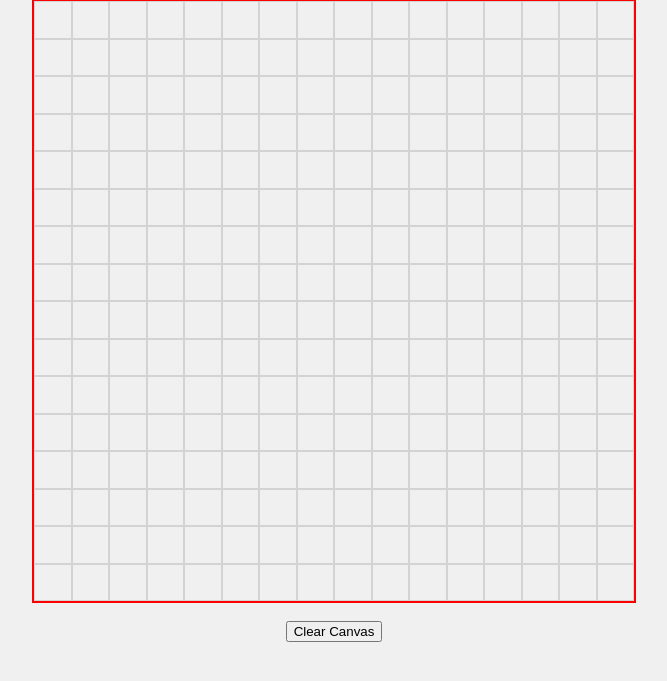
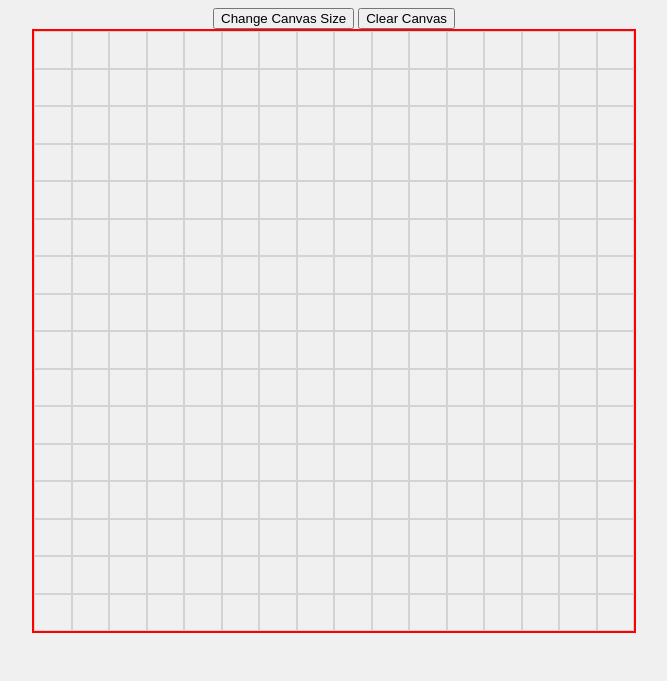
Before and after one commit to jd-loper/etch-a-sketch, a plain HTML site: page index.html in a window 1280 px wide. Shown: the part 119-800 px from the top of the page, without its empty margins (306-973 px from the left). Drawn offline with Linux system fonts and the light colour scheme.

Commit message:
Add button to change canvas size, move buttons

```diff
--- a/index.html
+++ b/index.html
@@ -9,8 +9,10 @@
   </head>
   <body>
     <h1>Etch-a-Sketch</h1>
+    <div id="buttons">
+      <button id="canvasBtn">Change Canvas Size</button>
+      <button id="clearBtn">Clear Canvas</button>
+    </div>
     <div id="container"></div>
-    <br />
-    <button id="clearBtn">Clear Canvas</button>
   </body>
 </html>
```
